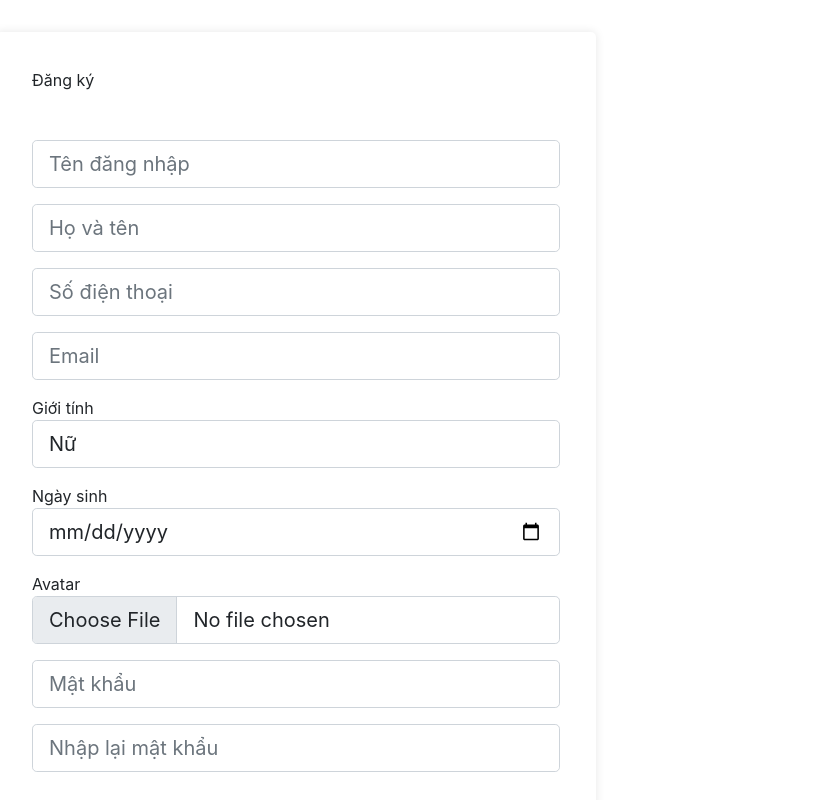
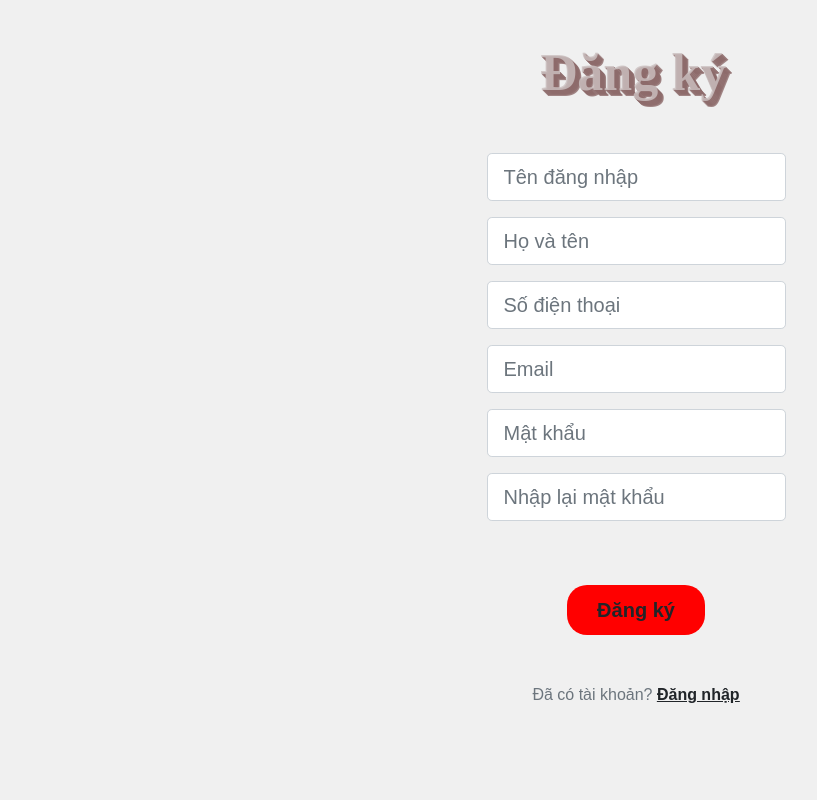
Before and after one commit to Hunter-PhucDu/Clb-Reactjs-Web, a React (Create React App) app: page /auth/sign-up in a window 1280 px wide. Shown: the top 800 px of the page, without its empty margins (4-821 px from the left). Built offline with nearby package versions, Linux system fonts and the light colour scheme.

Commit message:
feat/SignUp

```diff
--- a/src/api/auth.api.js
+++ b/src/api/auth.api.js
@@ -18,14 +18,7 @@ const loginUser = async (credentials) => {
   }
 };
 
-const signup = async (userData) => {
-  try {
-    const response = await Axios.post('/auth/sign-up', userData);
-    return response.data;
-  } catch (error) {
-    throw new Error(error.response?.data);
-  }
-};
+
 
 const logout = async () => {
   try {
@@ -48,7 +41,6 @@ const refreshToken = async (refreshTokenData) => {
 const authAPI = {
   loginAdmin,
   loginUser,
-  signup,
   logout,
   refreshToken,
 };
--- a/src/api/user.api.js
+++ b/src/api/user.api.js
@@ -1,4 +1,13 @@
 import { AxiosAuth } from '../services/AxiosService';
+
+const signUp = async (userData) => {
+  try {
+    const response = await AxiosAuth.post('/users', userData);
+    return response.data;
+  } catch (error) {
+    throw new Error(error.response?.data);
+  }
+};
 
 const getUser = async () => {
   try {
@@ -59,6 +68,7 @@ const deleteUser = async (userId) => {
 };
 
 const userServiceAPI = {
+  signUp,
   getUser,
   updateUser,
   changePassword,
--- a/src/pages/signUp/components/signUpForm/index.jsx
+++ b/src/pages/signUp/components/signUpForm/index.jsx
@@ -14,9 +14,7 @@ const SignUpForm = ({ notify }) => {
     rePassword: "",
     fullName: "",
     phone: "",
-    sex: "FEMALE",
-    dateOfBirth: "",
-    avatar: null,
+
   });
   let [errMessage, setErrMessage] = useState({
     userName: "",
@@ -34,12 +32,7 @@ const SignUpForm = ({ notify }) => {
     });
   };
 
-  const handleFileChange = (e) => {
-    setAccount({
-      ...account,
-      avatar: e.target.files[0],
-    });
-  };
+
 
   let handleSubmit = async (e) => {
     e.preventDefault();
@@ -52,31 +45,29 @@ const SignUpForm = ({ notify }) => {
     let rePasswordError = "";
 
     if (!account.userName.trim()) {
-      userNameError = "Tên người dùng không được để trống";
+      userNameError = "*Tên người dùng không được để trống";
     } else if (account.userName.includes(" ")) {
-      userNameError = "Tên đăng nhập không được chứa khoảng trống";
+      userNameError = "*Tên đăng nhập không được chứa khoảng trống";
     }
 
     if (!account.fullName.trim()) {
-      fullNameError = "Họ tên không được để trống";
+      fullNameError = "*Họ tên không được để trống";
     }
 
     if (!account.phone.trim()) {
-      phoneError = "Số điện thoại không được để trống";
+      phoneError = "*Số điện thoại không được để trống";
     }
 
     if (!account.email.trim()) {
-      emailError = "Email không được để trống";
-    } else if (!account.email.endsWith("@gmail.com")) {
-      emailError = "Địa chỉ email không hợp lệ";
+      emailError = "*Email không được để trống";
     }
 
     if (account.password.length <= 6) {
-      passwordError = "Mật khẩu phải dài hơn 6 ký tự";
+      passwordError = "*Mật khẩu phải dài hơn 6 ký tự";
     }
 
     if (account.rePassword !== account.password) {
-      rePasswordError = "Mật khẩu bạn nhập không trùng nhau";
+      rePasswordError = "*Mật khẩu bạn nhập không trùng nhau";
     }
 
     if (userNameError || fullNameError || phoneError || emailError || passwordError || rePasswordError) {
@@ -103,7 +94,7 @@ const SignUpForm = ({ notify }) => {
     <section className="bg-image">
       <div className="card-sign-up" style={{ borderRadius: "5px" }}>
         <div className="card-body">
-                  <div className="text-left mb-5">
+          <div className="topic mb-5">
             Đăng ký
           </div>
           <form onSubmit={handleSubmit}>
@@ -147,35 +138,7 @@ const SignUpForm = ({ notify }) => {
               />
               <p className="message">{errMessage.email}</p>
             </div>
-                    <div className="form-outline mb-3">
-                      <label>Giới tính</label>
-                      <select
-                        className="form-control form-control-lg"
-                        value={account.sex}
-                        onChange={(e) => onAccountChange(e, "sex")}
-                      >
-                        <option value="MALE">Nam</option>
-                        <option value="FEMALE">Nữ</option>
-                        <option value="OTHER">Khác</option>
-                      </select>
-                    </div>
-                    <div className="form-outline mb-3">
-                      <label>Ngày sinh</label>
-                      <input
-                        type="date"
-                        className="form-control form-control-lg"
-                        value={account.dateOfBirth}
-                        onChange={(e) => onAccountChange(e, "dateOfBirth")}
-                      />
-                    </div>
-                    <div className="form-outline mb-3">
-                      <label>Avatar</label>
-                      <input
-                        type="file"
-                        className="form-control form-control-lg"
-                        onChange={handleFileChange}
-                      />
-                    </div>
+
             <div className="form-outline mb-3">
               <input
                 type="password"
--- a/src/pages/signUp/components/signUpForm/index.scss
+++ b/src/pages/signUp/components/signUpForm/index.scss
@@ -1,32 +1,83 @@
-// .card-sign-up {
-//     -ms-overflow-style: none; /* for Internet Explorer, Edge */
-//     scrollbar-width: none; /* for Firefox */
-//     padding: 30px;
-//     input {
-//         margin: 5px 0;
-//     }
-// }
+.card-sign-up {
+    -ms-overflow-style: none;
+    /* for Internet Explorer, Edge */
+    scrollbar-width: none;
+    /* for Firefox */
+    padding: 30px;
 
-// .card-sign-up::-webkit-scrollbar {
-//     display: none; /* for Chrome, Safari, and Opera */
-// }
+    input {
+        margin: 5px 0;
+    }
+}
 
-// body {
-//     margin: 0;
-//     padding: 0;
-//     font-family: Arial, sans-serif;
-//     background: #f0f0f0;
-//     /* Màu nền tùy chọn */
-// }
+.card-sign-up::-webkit-scrollbar {
+    display: none;
+    /* for Chrome, Safari, and Opera */
+}
 
-//   .bg-image {
-//     //height: 100vh; /* Chiều cao bằng chiều cao màn hình */
-//     display: flex;
-//     justify-content: center;
-//     align-items: center;
+body {
+    margin: 0;
+    padding: 0;
+    font-family: Arial, sans-serif;
+    background: #f0f0f0;
+    /* Màu nền tùy chọn */
+}
 
-//     .mask {
-//       width: 100%; /* Đảm bảo toàn bộ phần tử mask chiếm hết chiều rộng */
+.message {
+    color: red;
+}
+
+.topic {
+    text-align: center;
+    color: #cbc0c0d1;
+    font: Bold 52px Sketch_Block;
+    -webkit-transition: all 0.12s ease-out;
+    -moz-transition: all 0.12s ease-out;
+    -o-tramsition: all 0.12s ease-out;
+}
+
+.topic {
+    position: relative;
+    top: -3px;
+    left: -3px; //lệch lên trên về phía bên trái 3px so với chữ cũ
+    text-shadow: 1px 1px #8d6b6bd1, 2px 2px #8d6b6bd1, 3px 3px #8d6b6bd1, 4px 4px #8d6b6bd1, 5px 5px #8d6b6bd1, 6px 6px #8d6b6bd1; //đặt shadow 6 lớp để tạo hiệu ứng nâng ảnh
+}
+
+.btn {
+    &.btn-success {
+        &.btn-block {
+            &.btn-lg {
+                padding: 10px 30px;
+                border-radius: 20px;
+                outline: 0;
+                border: 0;
+                background: red;
+                font-weight: 700;
+                color: #fff;
+
+                &.btn-lg:hover {
+                    background: #f12711;
+                    /* fallback for old browsers */
+                    background: -webkit-linear-gradient(to right, #f12711, #a1f519);
+                    /* Chrome 10-25, Safari 5.1-6 */
+                    background: linear-gradient(to right, #f12711, #a1f519);
+                    /* W3C, IE 10+/ Edge, Firefox 16+, Chrome 26+, Opera 12+, Safari 7+ */
+                }
+            }
+
+        }
+    }
+}
+
+.bg-image {
+    //height: 100vh; /* Chiều cao bằng chiều cao màn hình */
+    display: flex;
+    justify-content: center;
+    align-items: center;
+
+    .mask {
+        width: 100%;
+        /* Đảm bảo toàn bộ phần tử mask chiếm hết chiều rộng */
 
         .card-sign-up {
             -ms-overflow-style: none;
@@ -44,9 +95,11 @@
             padding: 20px;
             border-radius: 15px;
             box-shadow: 0 0 10px rgba(0, 0, 0, 0.1);
+
             .col-12 {
                 .card-sign-up {
                     width: 100%;
+
                     .card-body {
                         .text-uppercase {
                             text-align: center;
@@ -80,7 +133,7 @@
                                 &.btn-block {
                                     &.btn-lg {
                                         margin-top: 2rem;
-                                background: linear-gradient(45deg, #ff6b6b, #f0f0f0);
+                                        background: linear-gradient(45deg, #eb4a4a, #f0f0f0);
                                     }
                                 }
                             }
@@ -102,3 +155,5 @@
                 }
             }
         }
+    }
+}
--- a/src/redux/action/auth.action.js
+++ b/src/redux/action/auth.action.js
@@ -1,6 +1,6 @@
 import { createAsyncThunk } from "@reduxjs/toolkit";
 import authAPI from "../../api/auth.api";
-
+import userServiceAPI from "../../api/user.api";
 export const onSignIn = createAsyncThunk(
   "auth/signIn",
   async (credentials, thunkAPI) => {
@@ -27,7 +27,7 @@ export const onSignUp = createAsyncThunk(
   "auth/signUp",
   async (account, thunkAPI) => {
     try {
-      const response = await authAPI.signUp(account);
+      const response = await  userServiceAPI.signUp(account);
       return response.data;
     } catch (err) {
       return thunkAPI.rejectWithValue(err.response.data);
```
Lines whose indentation alone changed are shown as unchanged.
